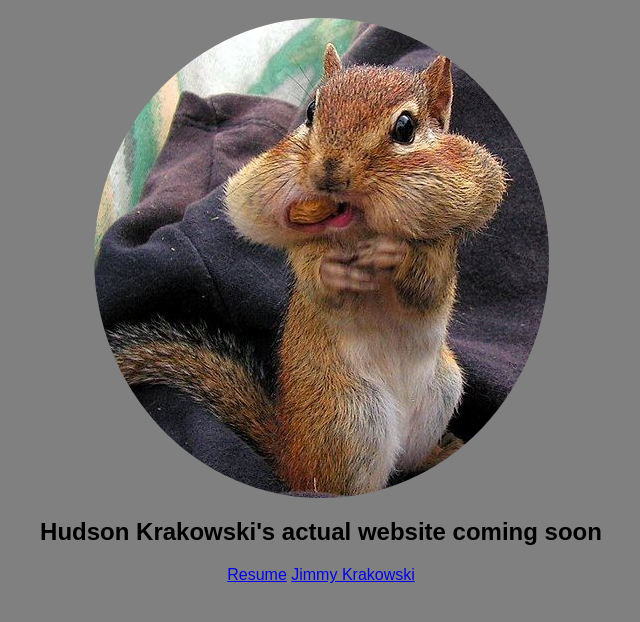
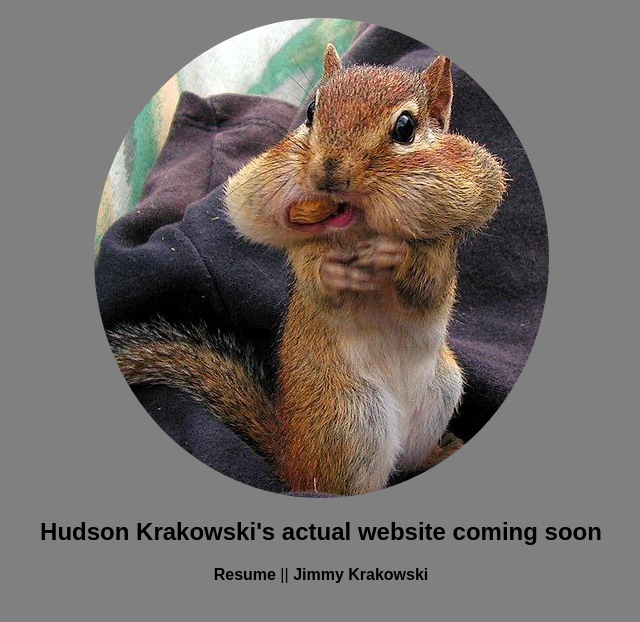
Before and after one commit to hkrakowski/hkrakowski.github.io, a plain HTML site: page index.html in a window 1280 px wide. Shown: the part 48-670 px from the top of the page, without its empty margins (319-959 px from the left). Drawn offline with Linux system fonts and the light colour scheme.

Commit message:
Style updates

```diff
--- a/index.html
+++ b/index.html
@@ -13,6 +13,8 @@
 	<h2>Hudson Krakowski's actual website coming soon</h2>
 	</p>
 	<p>
-	<a href="/resume">Resume</a> <a href="/jimmy">Jimmy Krakowski</a>
+	<a href="/resume">Resume</a>
+	||
+	<a href="/jimmy">Jimmy Krakowski</a>
 	</center>
 </body>
--- a/styles.css
+++ b/styles.css
@@ -10,3 +10,17 @@ h1 {
 img{
     border-radius: 100%;
 }
+
+a {
+    color:black;
+    text-decoration:none;
+    font-weight: 600;
+}
+
+a:hover {
+    color:#31154c;
+}
+
+a:visited {
+    color:pink;
+}
```
